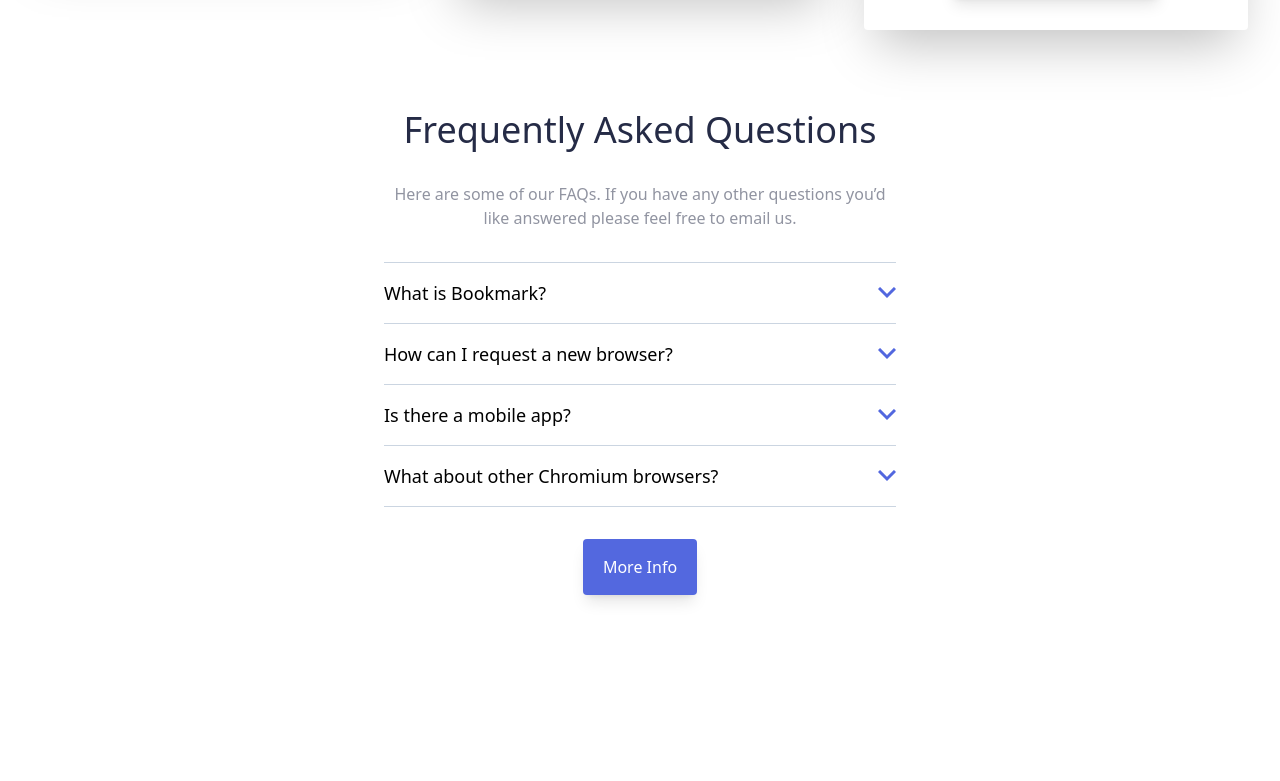
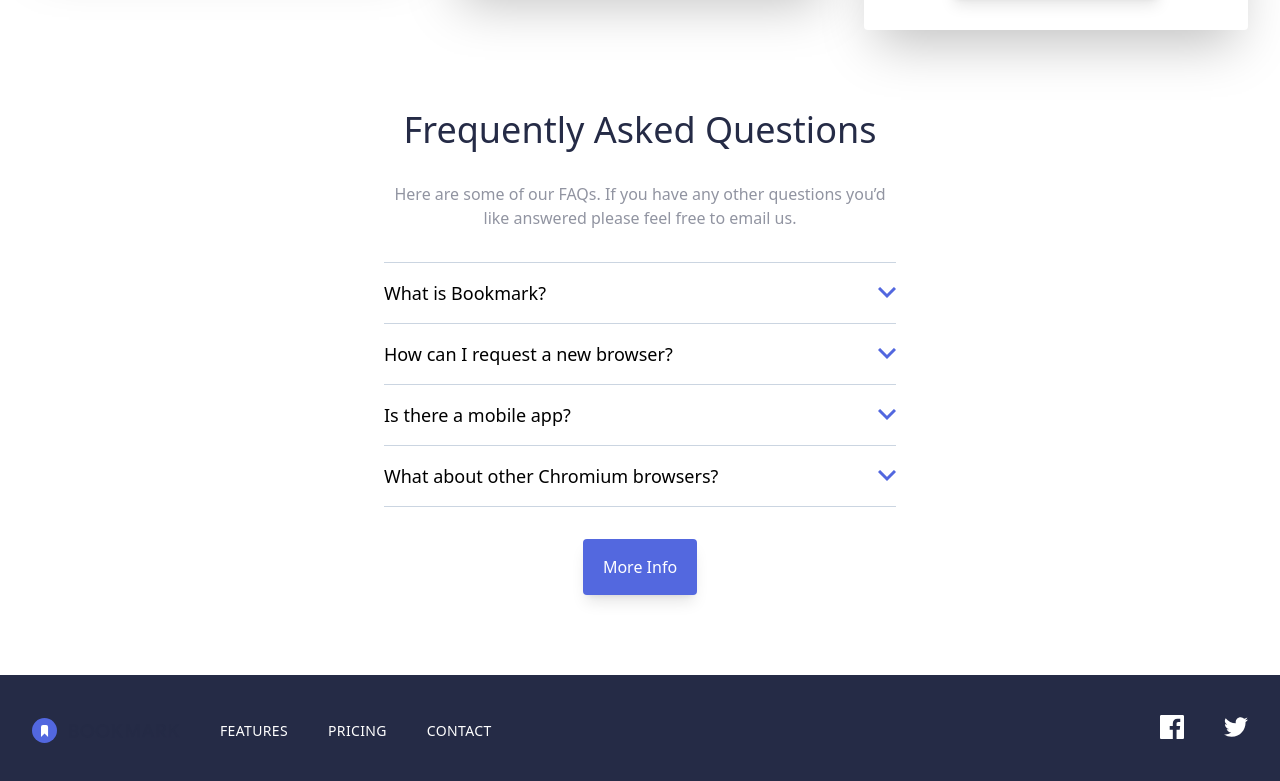
Before and after one commit to ozgeozkaraa01/bookmark-frontend-mentor, a Next.js app: page / in a window 1280 px wide. Shown: the part 2219-3000 px from the top of the page. Before the commit the page ends 2894 px from the top, so only its background shows below. Built offline with nearby package versions, Linux system fonts and the light colour scheme.

Commit message:
completed footer component

```diff
--- /dev/null
+++ b/components/Footer.jsx
@@ -0,0 +1,53 @@
+import React from "react";
+
+const Footer = () => {
+  return (
+    <>
+      <footer
+        style={{
+          backgroundColor: "hsl(229, 31%, 21%)",
+        }}
+        className="py-10 px-8"
+      >
+        <div className="max-w-7xl mx-auto flex items-center justify-center gap-6 flex-col text-center md:flex-row md:justify-between">
+          <div className="md:flex md:items-center md:gap-6 lg:gap-10">
+            <img src="/assets/logo-bookmark.svg" alt="logo" />
+
+            <ul className="mt-6 md:mt-0 md:flex md:gap-6 lg:gap-10">
+              <li>
+                <button className="text-white uppercase text-sm tracking-wide">
+                  Features
+                </button>
+              </li>
+              <li className="my-4 md:my-0">
+                <button className="text-white uppercase text-sm tracking-wide">
+                  Pricing
+                </button>
+              </li>
+              <li>
+                <button className="text-white uppercase text-sm tracking-wide">
+                  Contact
+                </button>
+              </li>
+            </ul>
+          </div>
+
+          <ul className="flex items-center gap-4 lg:gap-10">
+            <li>
+              <button>
+                <img src="/assets/icon-facebook.svg" alt="photo" />
+              </button>
+            </li>
+            <li>
+              <button>
+                <img src="/assets/icon-twitter.svg" alt="photo" />
+              </button>
+            </li>
+          </ul>
+        </div>
+      </footer>
+    </>
+  );
+};
+
+export default Footer;
--- a/pages/index.js
+++ b/pages/index.js
@@ -4,6 +4,7 @@
 import Feature from "../components/Feature";
 import Download from "../components/Download";
 import FAQs from "../components/FAQs";
+import Footer from "../components/Footer";
 
 export default function Home() {
   return (
@@ -18,6 +19,7 @@
       <Feature />
       <Download />
       <FAQs />
+      <Footer />
     </div>
   );
 }
```
Also changed, not shown: public/assets/icon-facebook.svg (added), public/assets/icon-twitter.svg (added).
